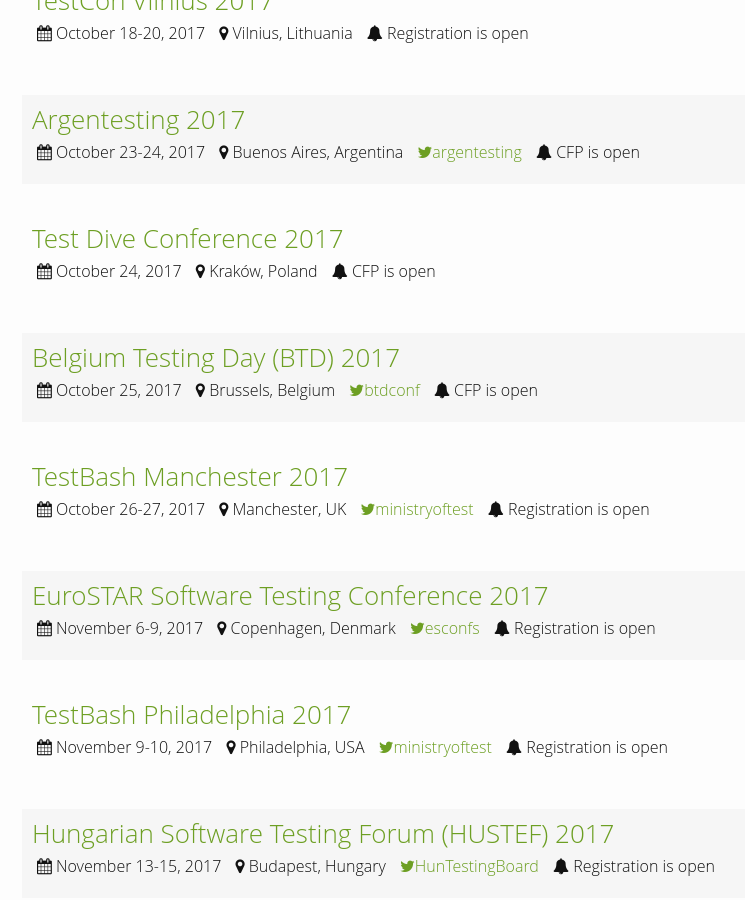
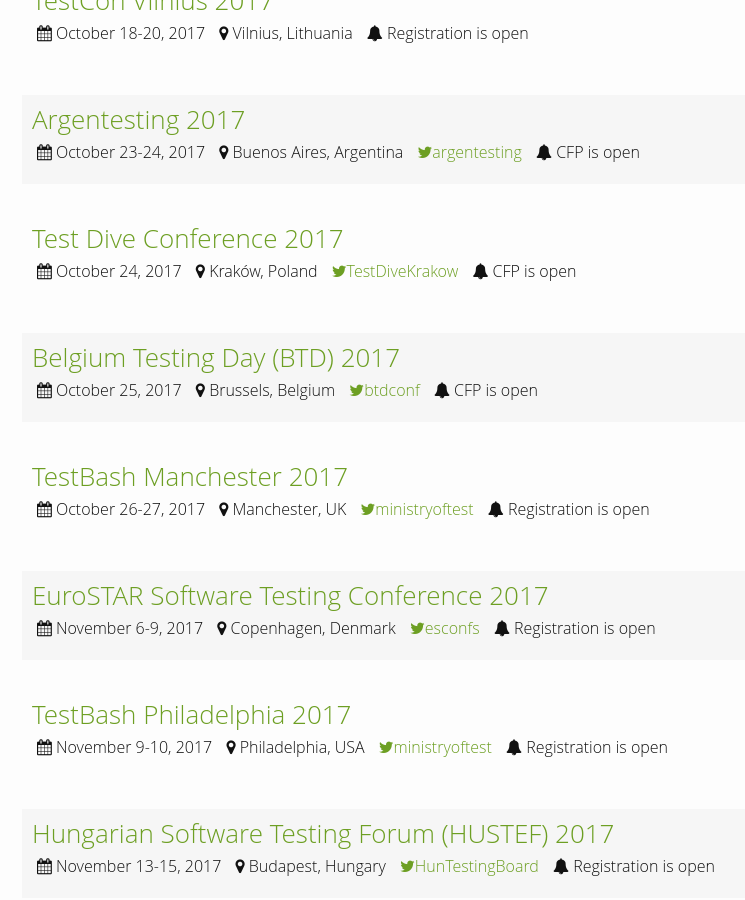
Before and after one commit to TestingConferences/testingconferences.github.io, a Jekyll site: the page built from index.html, in a window 1280 px wide and 900 px high, scrolled down 2209 px. Shown: the whole window, without its empty margins (248-993 px from the left). Built offline with Jekyll 4.4.1, drawn with Linux system fonts in a browser that asks for light colours.

Commit message:
Update current.yml
adding twitter

```diff
--- a/_data/current.yml
+++ b/_data/current.yml
@@ -122,6 +122,7 @@
   location: Kraków, Poland
   dates: "October 24, 2017"
   url: http://www.testdive.pl/
+  twitter: TestDiveKrakow
   status: CFP is open
 
 - name: Belgium Testing Day (BTD) 2017
```
